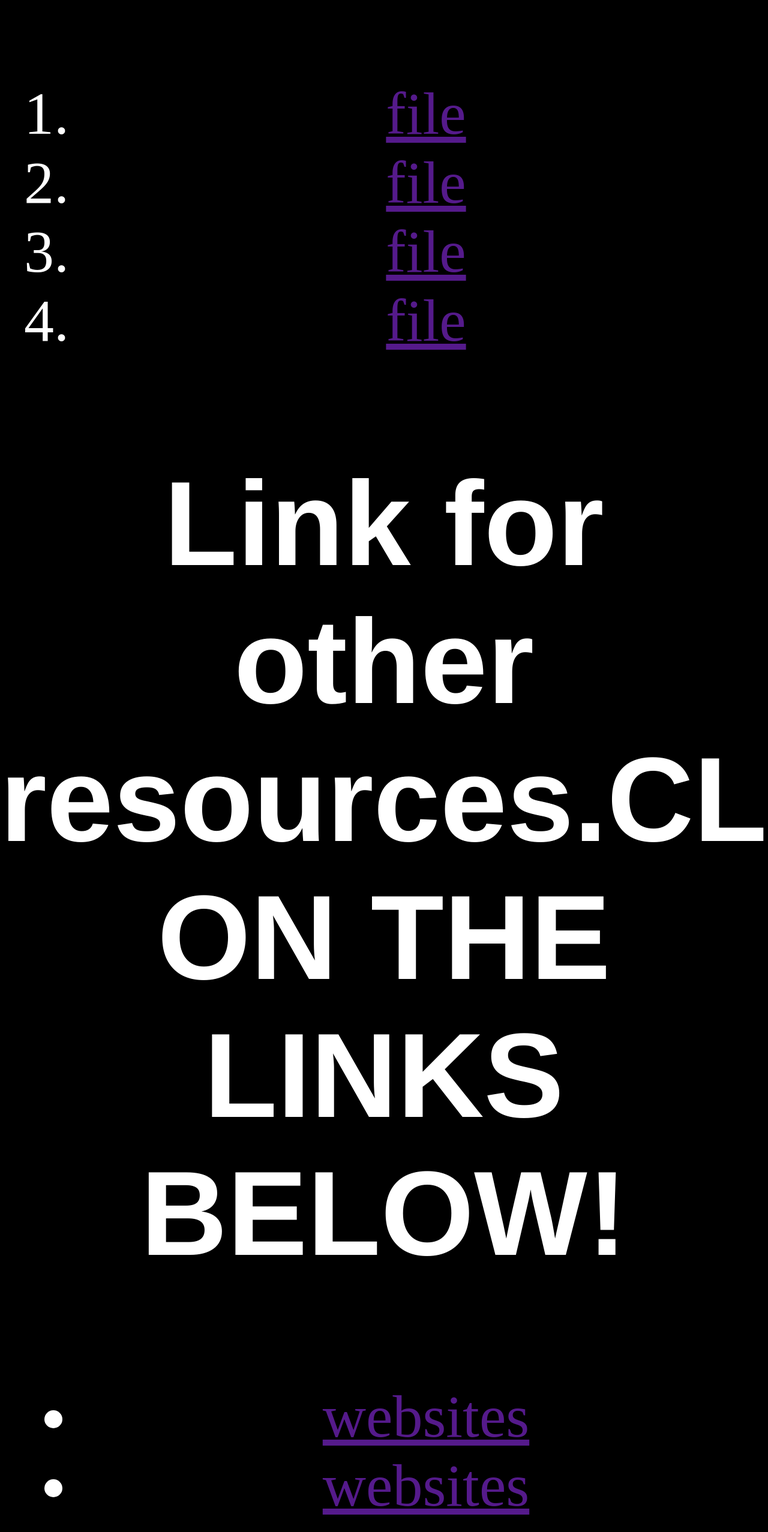
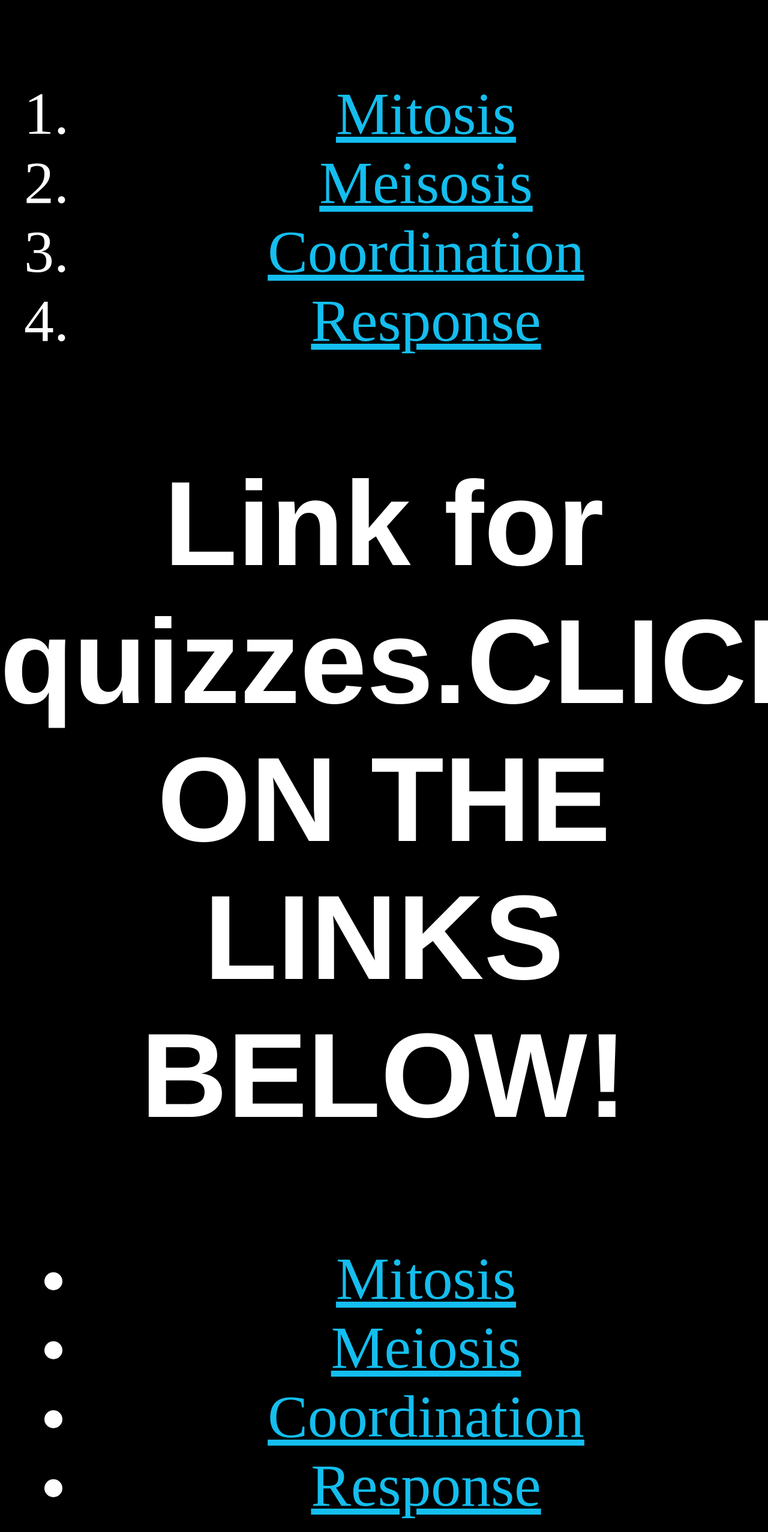
Before and after one commit to website14/spm-bio, a plain HTML site: page index.html in a window 1280 px wide. Shown: the part 5400-7954 px from the top of the page at 60% size. Drawn offline with Linux system fonts and the light colour scheme.

Commit message:
mitosis and meiosis

```diff
--- a/css/spmbio.css
+++ b/css/spmbio.css
@@ -1,6 +1,7 @@
 body{
 	margin: 0;
 	background-color: black;
+	padding: 20px, 20px;
 }
 h1,h2{
 	text-align: center;
@@ -53,3 +54,12 @@ main img{
   	width: 80%;
   	height: 50%;
 }
+
+a{
+	color:#14BEEE ;
+}
+a:hover{
+	color: white;
+	background-color: #2214EE
+
+}
--- a/index.html
+++ b/index.html
@@ -3,6 +3,7 @@
 <head>
 	<title>SPM BIOLOGY NOTES</title>
 	<link rel="stylesheet" type="text/css" href="css/spmbio.css">
+	<link rel="icon" href="img/logo-se.png"
 </head>
 <body>
 	<!-- header element -->
@@ -19,18 +20,19 @@
 			<!-- NOTES -->
 			<h2><strong> NOTES FOR SPM BIO TOPICS </strong></h2>
 			<ol>
-				<li> <a href="">file</a></li>
-				<li> <a href="">file</a></li>
-				<li> <a href="">file</a></li>
-				<li> <a href="">file</a></li>
+				<li> <a href="https://drive.google.com/file/d/195WSAtepMRcVYZbvpHdevKfqfe56QInz/view?usp=sharing">Mitosis</a></li>
+				<li> <a href="https://drive.google.com/file/d/11U86hE91Dc_F5T9G0K3CLN7DEm4W2dcE/view?usp=sharing">Meisosis</a></li>
+				<li> <a href="">Coordination</a></li>
+				<li> <a href="">Response</a></li>
 			</ol>
 
 			<!-- other resources -->
-			<H2> Link for other resources.<strong>CLICK ON THE LINKS BELOW!</strong> </H2>
+			<H2> Link for quizzes.<strong>CLICK ON THE LINKS BELOW!</strong> </H2>
 			<ul>
-				<li><a href="">websites</a></li>
-				<li><a href="">websites</a></li>
-				<li><a href="">websites</a></li>
+				<li><a href="https://quizizz.com/join/quiz/5ee23abb3da745001b5886aa/start?studentShare=true">Mitosis</a></li>
+				<li><a href="">Meiosis</a></li>
+				<li><a href="https://quizizz.com/join/quiz/5ee23abb3da745001b5886aa/start?studentShare=true">Coordination</a></li>
+				<li><a href="https://quizizz.com/join/quiz/5e8214ee88f22f001b1944f2/start?studentShare=true">Response</a></li>
 			</ul>
 		</main>
 
```
Also changed, not shown: mitosis.html (added, +11 -0 lines), img/logo-se.png (added), img/mitosis-background.png (added).
